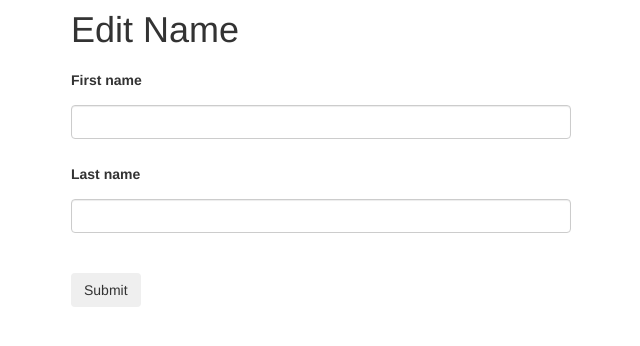
After one commit to GrocerEase-354/GrocerEase, a Python web app: template templates/name.jinja2 in a window 1280 px wide. The commit adds this page. Shown: the top 346 px of the page, without its empty margins (29-669 px from the left). Run offline with Jinja, Linux system fonts and the light colour scheme; the template is opened without the code that fills it: most values are stand-ins (such as "Sample title", 1, 10 or a date in 2020); form fields are guessed from the names that the template uses; some libraries are stand-ins or nearby versions.

Commit message:
Add separate page for editing name but bad request error

```diff
--- /dev/null
+++ b/templates/name.jinja2
@@ -0,0 +1,54 @@
+{% extends "navbar.jinja2" %}
+{% block content %}
+    <style>
+        label, input, select, button, h1, .alert {
+            margin-left: 100px;
+            margin-top: 10px;
+            /*margin: 10px 0 0 100px;*/
+        }
+
+    </style>
+
+    <style link=""></style>
+    <h1>Edit Name</h1>
+    <div class="content-section">
+        <div style="width: 500px;">
+            <form method="POST" action="{{ url_for('account') }}">
+                {{ form.hidden_tag() }}
+                <fieldset class="form-group">
+                    <div class="form-group">
+                        {{ form.first_name.label(class="form-control-label") }}
+
+                        {% if form.first_name.errors %}
+                            {{ form.first_name(class="form-control form-control-lg is-invalid") }}
+                            <div class="invalid-feedback">
+                                {% for error in form.first_name.errors %}
+                                    <span>{{ error }}</span>
+                                {% endfor %}
+                            </div>
+                        {% else %}
+                            {{ form.first_name(class="form-control form-control-lg") }}
+                        {% endif %}
+                    </div>
+                    <div class="form-group">
+                        {{ form.last_name.label(class="form-control-label") }}
+
+                        {% if form.last_name.errors %}
+                            {{ form.last_name(class="form-control form-control-lg is-invalid") }}
+                            <div class="invalid-feedback">
+                                {% for error in form.last_name.errors %}
+                                    <span>{{ error }}</span>
+                                {% endfor %}
+                            </div>
+                        {% else %}
+                            {{ form.last_name(class="form-control form-control-lg") }}
+                        {% endif %}
+                    </div>
+                </fieldset>
+                <div class="form-group">
+                    {{ form.submit(class="btn btn-outline-info") }}
+                </div>
+            </form>
+        </div>
+    </div>
+{% endblock content %}
```
Also changed, not shown: templates/account_new.jinja2 (+5 -5 lines), top.py (+39 -2 lines).
